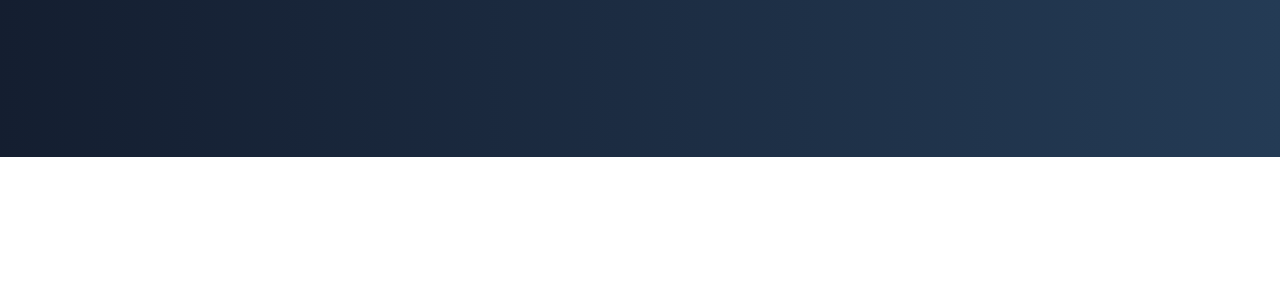
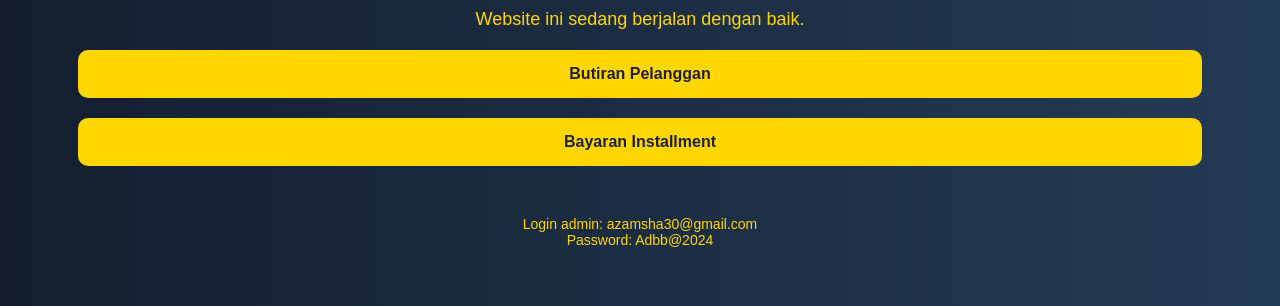
Before and after one commit to AzamShah30/adbb-legacy, a plain HTML site: page index.html in a window 1280 px wide. Shown: the part 643-949 px from the top of the page. Before the commit the page ends 800 px from the top, so only its background shows below. Drawn offline with Linux system fonts and the light colour scheme.

Commit message:
Update index.html

```diff
--- a/index.html
+++ b/index.html
@@ -50,3 +50,40 @@
   </div>
 </body>
 </html>
+<!DOCTYPE html>
+<html>
+<head>
+  <title>ADBB LEGACY</title>
+  <style>
+    body {
+      background-color: #1f1f2e;
+      color: gold;
+      font-family: Arial, sans-serif;
+      text-align: center;
+      padding: 50px;
+    }
+    a {
+      display: block;
+      margin: 20px;
+      padding: 15px;
+      background-color: gold;
+      color: #1f1f2e;
+      text-decoration: none;
+      font-weight: bold;
+      border-radius: 10px;
+    }
+    a:hover {
+      background-color: #ffd700;
+    }
+  </style>
+</head>
+<body>
+  <h1>Selamat datang ke <br> ADBB LEGACY</h1>
+  <p>Website ini sedang berjalan dengan baik.</p>
+  <a href="customer.html">Butiran Pelanggan</a>
+  <a href="installment.html">Bayaran Installment</a>
+  <p style="font-size: 14px; margin-top: 50px;">
+    Login admin: azamsha30@gmail.com<br>Password: Adbb@2024
+  </p>
+</body>
+</html>
```
